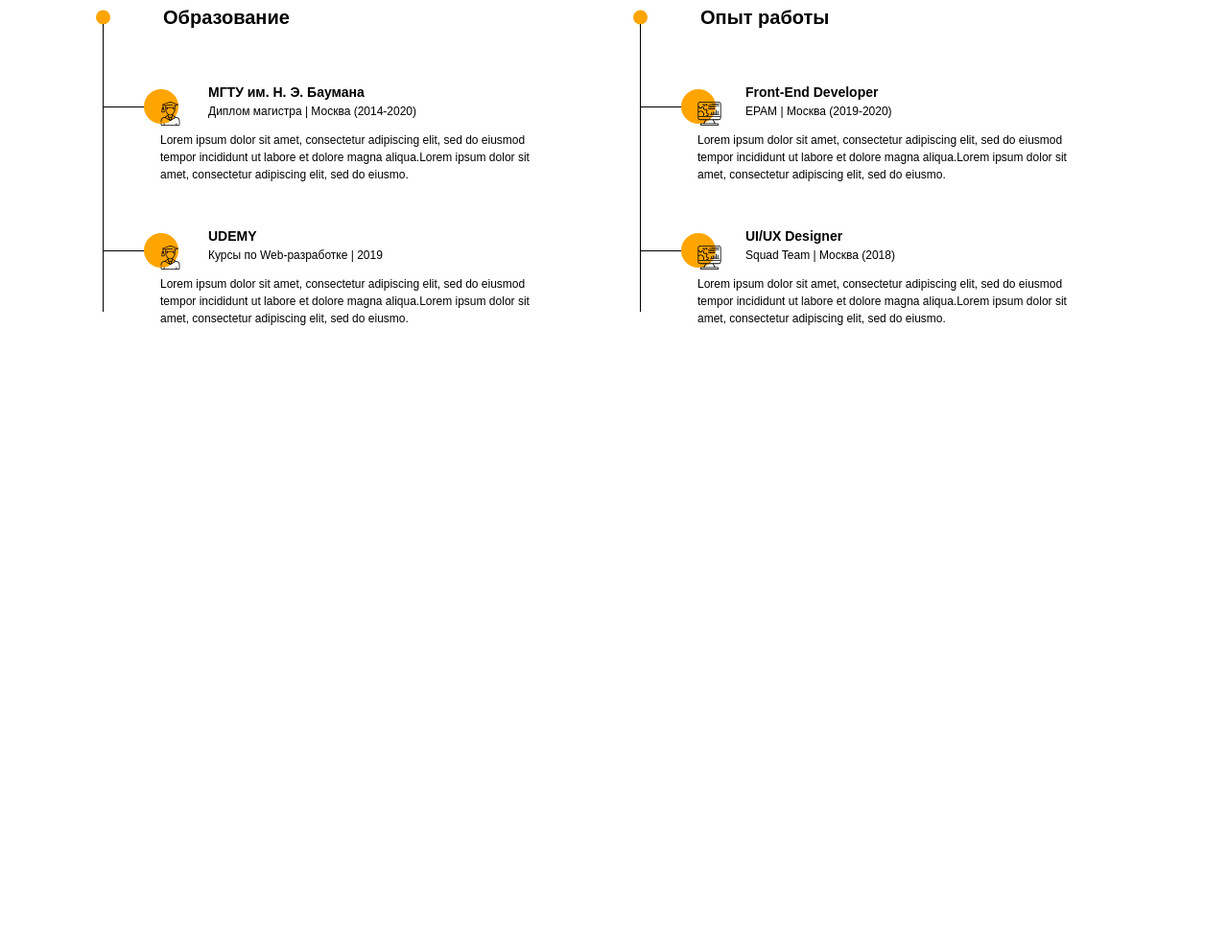
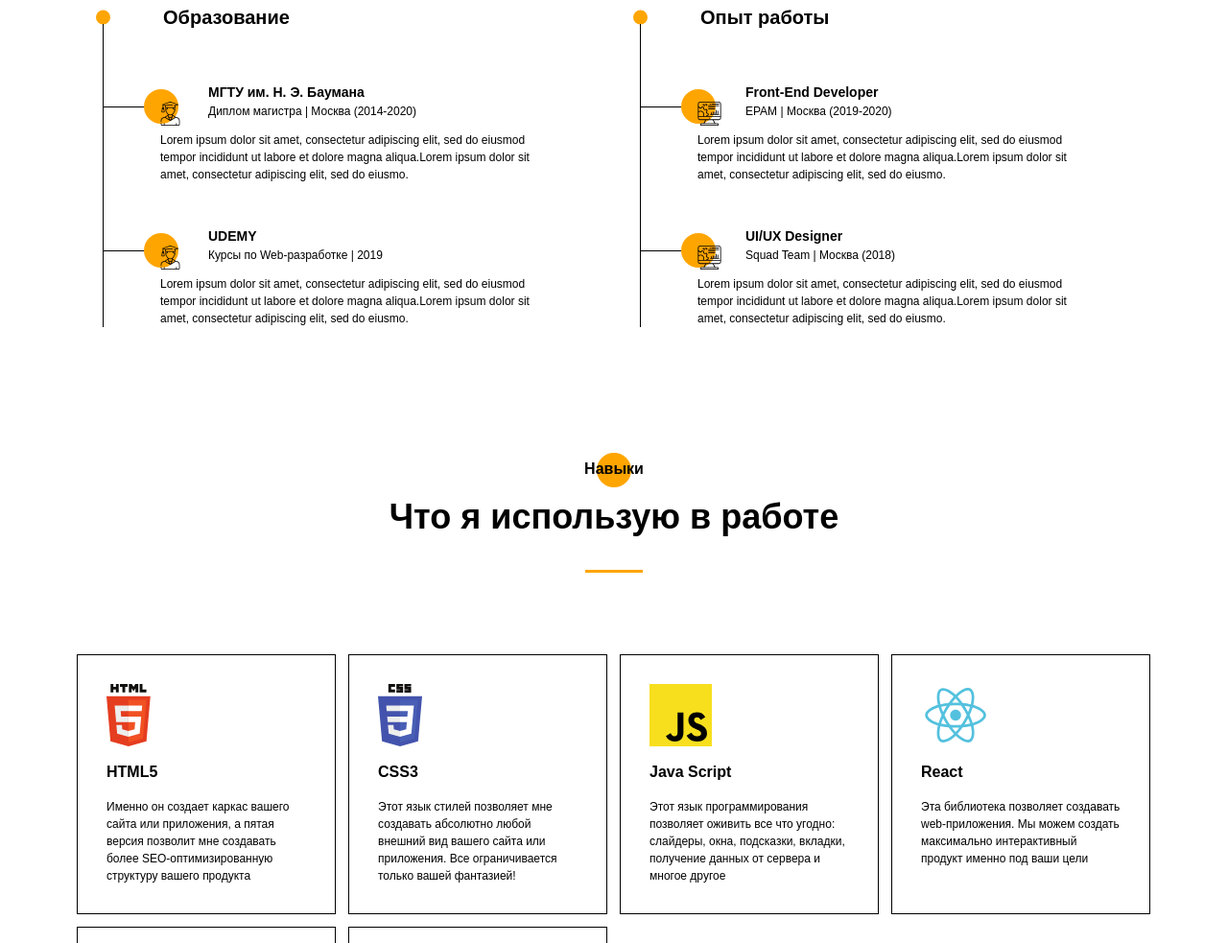
Before and after one commit to Abubjazov/PORTFOLIO, a website: page src/index.html in a window 1280 px wide. Shown: the part 1817-2800 px from the top of the page at 96% size. Before the commit the page ends 2174 px from the top, so only its background shows below. Drawn offline with nearby package versions, Linux system fonts and the light colour scheme; files that its build step writes are made by us from their sources.

Commit message:
свёрстана секция myskills

```diff
--- a/src/index.html
+++ b/src/index.html
@@ -86,7 +86,7 @@
 
             </div>
 
-            <div class="menu__overlay"></div></div>
+            <div class="menu__overlay"></div>
 
         </div>
 
@@ -298,6 +298,104 @@
         </div>
     </section>
 
+    <section class="myskills">
+        <div class="container">
+
+            <h2 class="title title_fz16 resume__title">Навыки</h2>
+            <div class="title resume__subtitle">Что я использую в работе</div>
+            <div class="divider"></div>
+
+            <div class="myskills__wrapper">
+
+                <div class="myskills__item">
+
+                    <div class="myskills__icon">
+                        <img src="icons/skills/html5.svg" alt="HTML5">
+                    </div>
+
+                    <div class="title title_fz16 myskills__title">HTML5</div>
+
+                    <div class="myskills__desc">
+                        Именно он создает каркас вашего сайта или приложения, а пятая версия позволит мне создавать более SEO-оптимизированную структуру вашего продукта
+                    </div>
+
+                </div>
+
+                <div class="myskills__item">
+
+                    <div class="myskills__icon">
+                        <img src="icons/skills/css3.svg" alt="CSS3">
+                    </div>
+
+                    <div class="title title_fz16 myskills__title">CSS3</div>
+
+                    <div class="myskills__desc">
+                        Этот язык стилей позволяет мне создавать абсолютно любой внешний вид вашего сайта или приложения. Все ограничивается только вашей фантазией!
+                    </div>
+
+                </div>
+
+                <div class="myskills__item">
+
+                    <div class="myskills__icon">
+                        <img src="icons/skills/js.svg" alt="Java Script">
+                    </div>
+
+                    <div class="title title_fz16 myskills__title">Java Script</div>
+
+                    <div class="myskills__desc">
+                        Этот язык программирования позволяет оживить все что угодно: слайдеры, окна, подсказки, вкладки, получение данных от сервера и многое другое
+                    </div>
+
+                </div>
+
+                <div class="myskills__item">
+
+                    <div class="myskills__icon">
+                        <img src="icons/skills/react.svg" alt="React">
+                    </div>
+
+                    <div class="title title_fz16 myskills__title">React</div>
+
+                    <div class="myskills__desc">
+                        Эта библиотека позволяет создавать web-приложения. Мы можем создать максимально интерактивный продукт именно под ваши цели
+                    </div>
+
+                </div>
+
+                <div class="myskills__item">
+
+                    <div class="myskills__icon">
+                        <img src="icons/skills/node.js.svg" alt="Node.js">
+                    </div>
+
+                    <div class="title title_fz16 myskills__title">Node.js</div>
+
+                    <div class="myskills__desc">
+                        Эта платформа позволяет создавать бэкенд для вашего продукта - “мозги”, которые будут выполнять действия, которые пользователь не видит
+                    </div>
+
+                </div>
+
+                <div class="myskills__item">
+
+                    <div class="myskills__icon">
+                        <img src="icons/skills/mongo.db.svg" alt="Mongo.db">
+                    </div>
+
+                    <div class="title title_fz16 myskills__title">Mongo.db</div>
+
+                    <div class="myskills__desc">
+                        Это нереляционная база данных, которая будет хранить данные вашего сайта или приложения
+                    </div>
+
+                </div>
+
+            </div>
+
+        </div>
+    </section>
+
     <script src="js/script.js"></script>
 
 </body>
--- a/src/sass/blocks/_menu.scss
+++ b/src/sass/blocks/_menu.scss
@@ -14,7 +14,7 @@
         }
     }
     span {
-        margin-top: 6px;
+        margin-top: 5px;
         width: 36px;
         height: 3px;
         background: #151812;
--- /dev/null
+++ b/src/sass/blocks/_myskills.scss
@@ -0,0 +1,29 @@
+.myskills {
+    padding-top: 120px;
+    &__wrapper {
+        margin-top: 85px;
+        padding: 0 10px;
+        display: grid;
+        grid-template-columns: repeat(4, 270px);
+        grid-template-rows: minmax(270px, auto);
+        grid-auto-rows: 270px;
+        gap: 13px;
+    }
+    &__icon {
+        height: 60px;
+    }
+    &__item {
+        padding: 30px;
+        border: 1px solid #000;
+    }
+    &__title {
+        margin-top: 20px;
+    }
+    &__desc {
+        margin-top: 15px;
+        font-weight: 500;
+        font-size: 12px;
+        line-height: 18px;
+        color: #000000;
+    }
+}
--- a/src/sass/blocks/_resume.scss
+++ b/src/sass/blocks/_resume.scss
@@ -42,7 +42,7 @@
                 &:after {
                     content: "";
                     width: 1px;
-                    height: 100%;
+                    height: calc(100% + 16px);
                     position: absolute;
                     top: -16px;
                     left: -60px;
--- a/src/sass/style.scss
+++ b/src/sass/style.scss
@@ -16,3 +16,4 @@
 @import 'blocks/promo';
 @import 'blocks/aboutme';
 @import 'blocks/resume';
+@import 'blocks/myskills';
```
